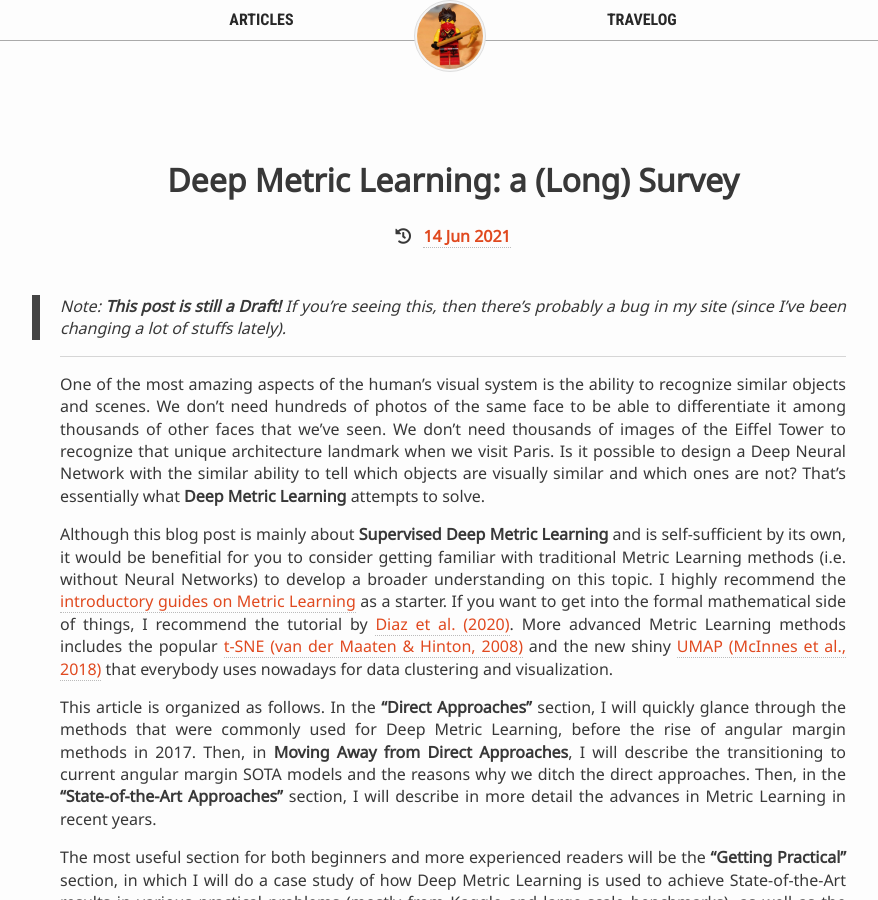
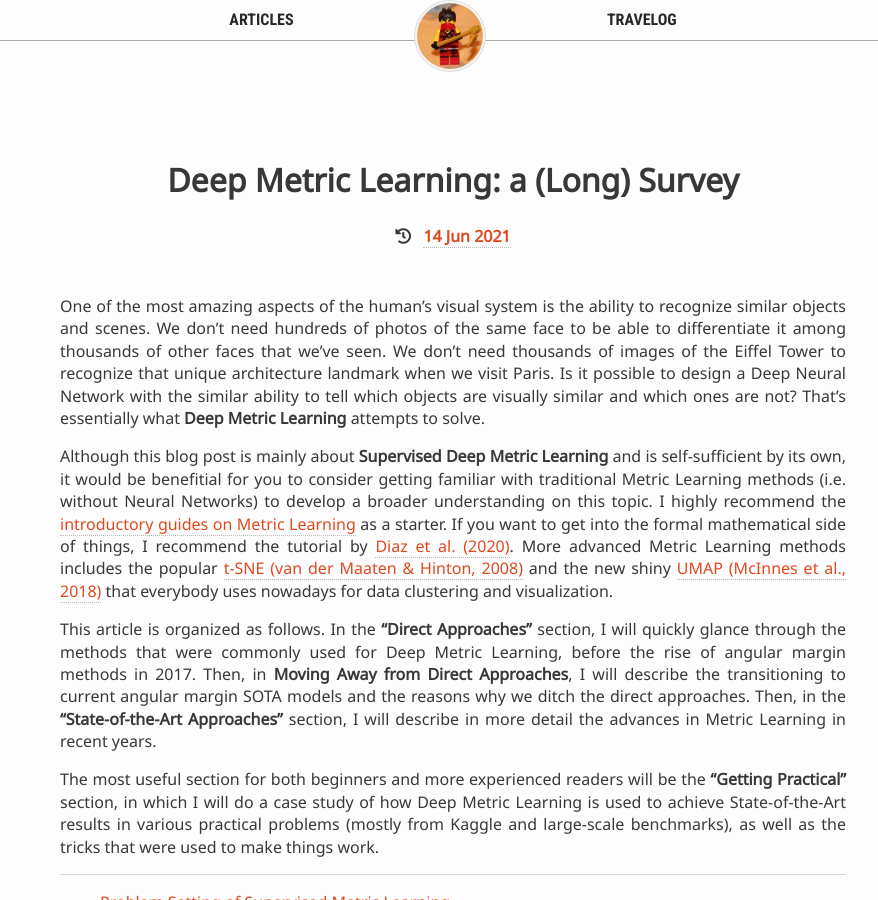
Before and after one commit to hav4ik/hav4ik.github.io, a Jekyll site: the page built from articles/_posts/2021-06-14-deep-metric-learning-survey.md, in a window 1280 px wide and 900 px high. Shown: the whole window, without its empty margins (187-1065 px from the left). Built offline with Jekyll 4.4.1, drawn with Linux system fonts in a browser that asks for light colours; nearby versions of some CDN libraries; some web fonts are replaced; formulas are drawn with MathJax 3; comment, search, counter and statistics services are not loaded; some of the changed lines change nothing that is shown.

Commit message:
Fixed date

```diff
--- a/articles/_posts/2021-06-14-deep-metric-learning-survey.md
+++ b/articles/_posts/2021-06-14-deep-metric-learning-survey.md
@@ -4,19 +4,14 @@
 type: "article"
 title: "Deep Metric Learning: a (Long) Survey"
 image:
-  feature: "/articles/images/2020-12-11-deep-metric-learning-survey/metric_losses.png"
+  feature: "/articles/images/2021-06-14-deep-metric-learning-survey/metric_losses.png"
   display: false
-commits: https://github.com/hav4ik/hav4ik.github.io/commits/master/articles/_posts/2020-12-11-deep-metric-learning-survey.md
+commits: https://github.com/hav4ik/hav4ik.github.io/commits/master/articles/_posts/2021-06-14-deep-metric-learning-survey.md
 tags: [deep-learning, survey]
 excerpt: "In this post, I'll briefly go over the common approaches for Deep Metric Learning, as well as the new methods proposed in recent years."
 comments: true
 hidden: false
 ---
-
-
-> Note: **This post is still a Draft!** If you're seeing this, then there's probably a bug in my site (since I've been changing a lot of stuffs lately).
-
---------------------------------------------------------------------------------------------
 
 
 One of the most amazing aspects of the human's visual system is the ability to recognize similar objects and scenes. We don't need hundreds of photos of the same face to be able to differentiate it among thousands of other faces that we've seen. We don't need thousands of images of the Eiffel Tower to recognize that unique architecture landmark when we visit Paris. Is it possible to design a Deep Neural Network with the similar ability to tell which objects are visually similar and which ones are not? That's essentially what **Deep Metric Learning** attempts to solve.
@@ -133,7 +128,7 @@
 ### Triplet Loss
 
 {% capture imblock_tripletloss %}
-    {{ site.url }}/articles/images/2020-12-11-deep-metric-learning-survey/triplet_loss.png
+    {{ site.url }}/articles/images/2021-06-14-deep-metric-learning-survey/triplet_loss.png
 {% endcapture %}
 {% capture imcaption_tripletloss %}
   Fig 1: The core idea of Triplet Loss (Image source: [Schroff et al. 2015](https://arxiv.org/abs/1503.03832))
@@ -167,7 +162,7 @@
 Despite its popularity, Triplet Loss has a lot of limitations. Over the past years, there have been a lot of efforts to improve the Triplet Loss objective, building on the same idea of sampling a bunch of data points, then pulling together similar samples and pushing away dissimilar ones in $$l_2$$ metric space.
 
 {% capture imblock_metriclosses %}
-    {{ site.url }}/articles/images/2020-12-11-deep-metric-learning-survey/metric_losses.png
+    {{ site.url }}/articles/images/2021-06-14-deep-metric-learning-survey/metric_losses.png
 {% endcapture %}
 {% capture imcaption_metriclosses %}
   Fig 2: A visual overview of different deep metric learning approaches that are based on the same idea as the Triplet Loss objective (Image source: [Kaya & Bilge, 2019](https://www.mdpi.com/2073-8994/11/9/1066/htm))
@@ -300,8 +295,8 @@
 Let's have a look at the training dynamics of the Softmax objective and how the resulting feature vectors are distributed relative to each other:
 
 {% capture imblock_softmaxmnist %}
-  {{ site.url }}/articles/images/2020-12-11-deep-metric-learning-survey/softmax_train.gif
-  {{ site.url }}/articles/images/2020-12-11-deep-metric-learning-survey/softmax_test.gif
+  {{ site.url }}/articles/images/2021-06-14-deep-metric-learning-survey/softmax_train.gif
+  {{ site.url }}/articles/images/2021-06-14-deep-metric-learning-survey/softmax_test.gif
 {% endcapture %}
 {% capture imcaption_softmaxmnist %}
   Fig 3: The training dynamics of Softmax Loss on MNIST. The feature maps were projected onto 2D space to produce this visualization. On the left is the dynamics on train set, and on the right is the dynamics on test set. (Image source: [KaiYang Zhou](https://github.com/KaiyangZhou/pytorch-center-loss))
@@ -320,8 +315,8 @@
 where $$c_j$$ is also updated using gradient descent with $$\mathcal{L}_\text{center}$$ and can be thought of as moving mean vector of the set of feature vectors of class $$j$$. If we now visualize the training dynamics and resulting distribution of feature vectors of Center Loss on MNIST, we will see that it is much more discriminative comparing to Softmax Loss.
 
 {% capture imblock_centermnist %}
-  {{ site.url }}/articles/images/2020-12-11-deep-metric-learning-survey/center_train.gif
-  {{ site.url }}/articles/images/2020-12-11-deep-metric-learning-survey/center_test.gif
+  {{ site.url }}/articles/images/2021-06-14-deep-metric-learning-survey/center_train.gif
+  {{ site.url }}/articles/images/2021-06-14-deep-metric-learning-survey/center_test.gif
 {% endcapture %}
 {% capture imcaption_centermnist %}
   Fig 4: The training dynamics of Center Loss on MNIST. The feature maps were projected onto 2D space to produce this visualization. On the left is the dynamics on train set, and on the right is the dynamics on test set. (Image source: [KaiYang Zhou](https://github.com/KaiyangZhou/pytorch-center-loss))
@@ -425,7 +420,7 @@
 The differences between Softmax, Modified Softmax, and SphereFace is schematically shown below.
 
 {% capture imblock_sphereface_1 %}
-    {{ site.url }}/articles/images/2020-12-11-deep-metric-learning-survey/sphereface_1.svg
+    {{ site.url }}/articles/images/2021-06-14-deep-metric-learning-survey/sphereface_1.svg
 {% endcapture %}
 {% capture imcaption_sphereface_1 %}
   Fig 5: Difference between Softmax, Modified Softmax, and SphereFace. A 2D features model was trained on CASIA data to produce this visualizations. One can see that features learned by the original softmax loss can not be
@@ -483,7 +478,7 @@
 
 <a name="fig-cosface-1"></a>
 {% capture imblock_cosface_1 %}
-    {{ site.url }}/articles/images/2020-12-11-deep-metric-learning-survey/cosface_1.svg
+    {{ site.url }}/articles/images/2021-06-14-deep-metric-learning-survey/cosface_1.svg
 {% endcapture %}
 {% capture imcaption_cosface_1 %}
   Fig 6: Geometrical interpretation of CosFace from feature perspective. Different colors represents feature space from different classes. CosFace has a relatively compact feature region compared with Modified Softmax (Image source: [Wang et al. 2018](https://arxiv.org/abs/1801.09414))
@@ -525,7 +520,7 @@
 
 <a name="fig-cosface-2"></a>
 {% capture imblock_cosface_2 %}
-    {{ site.url }}/articles/images/2020-12-11-deep-metric-learning-survey/cosface_2.svg
+    {{ site.url }}/articles/images/2021-06-14-deep-metric-learning-survey/cosface_2.svg
 {% endcapture %}
 {% capture imcaption_cosface_2 %}
   Fig 7: Decision boundaries of different loss functions in cosine space (Image source: [Wang et al. 2018](https://arxiv.org/abs/1801.09414))
@@ -559,7 +554,7 @@
 
 <a name="fig-arcface"></a>
 {% capture imblock_arcface %}
-    {{ site.url }}/articles/images/2020-12-11-deep-metric-learning-survey/arcface.svg
+    {{ site.url }}/articles/images/2021-06-14-deep-metric-learning-survey/arcface.svg
 {% endcapture %}
 {% capture imcaption_arcface %}
   Fig 8: Decision boundaries of different loss functions in the angle space. ArcFace has a constant linear angular margin throughout the whole interval. (Image source: [Deng et al. 2019](https://openaccess.thecvf.com/content_CVPR_2019/papers/Deng_ArcFace_Additive_Angular_Margin_Loss_for_Deep_Face_Recognition_CVPR_2019_paper.pdf))
@@ -596,7 +591,7 @@
 
 <a name="fig-adacos-s-anal"></a>
 {% capture imblock_adacos_s_anal %}
-    {{ site.url }}/articles/images/2020-12-11-deep-metric-learning-survey/adacos_s_analysis.svg
+    {{ site.url }}/articles/images/2021-06-14-deep-metric-learning-survey/adacos_s_analysis.svg
 {% endcapture %}
 {% capture imcaption_adacos_s_anal %}
   Fig 9: curves of $$P_{i,j}$$ by choosing different ArcFace scale parameters (Image source: [Zhang et al. 2019](https://openaccess.thecvf.com/content_CVPR_2019/papers/Zhang_AdaCos_Adaptively_Scaling_Cosine_Logits_for_Effectively_Learning_Deep_Face_CVPR_2019_paper.pdf))
@@ -609,7 +604,7 @@
 
 <a name="fig-adacos-m-anal"></a>
 {% capture imblock_adacos_m_anal %}
-    {{ site.url }}/articles/images/2020-12-11-deep-metric-learning-survey/adacos_m_analysis.svg
+    {{ site.url }}/articles/images/2021-06-14-deep-metric-learning-survey/adacos_m_analysis.svg
 {% endcapture %}
 {% capture imcaption_adacos_m_anal %}
   Fig 10: curves of $$P_{i,j}$$ by choosing different ArcFace margin parameters (Image source: [Zhang et al. 2019](https://openaccess.thecvf.com/content_CVPR_2019/papers/Zhang_AdaCos_Adaptively_Scaling_Cosine_Logits_for_Effectively_Learning_Deep_Face_CVPR_2019_paper.pdf))
@@ -703,7 +698,7 @@
 
 <a name="fig-humpback-intro"></a>
 {% capture imblock_humpback_intro %}
-    {{ site.url }}/articles/images/2020-12-11-deep-metric-learning-survey/humpback_whale_intro.png
+    {{ site.url }}/articles/images/2021-06-14-deep-metric-learning-survey/humpback_whale_intro.png
 {% endcapture %}
 {% capture imcaption_humpback_intro %}
   Fig 11: Example of 9 photos of the same whale from the training data
@@ -740,7 +735,7 @@
 
 <a name="fig-google-landmarks-intro"></a>
 {% capture imblock_google_landmarks_intro %}
-    {{ site.url }}/articles/images/2020-12-11-deep-metric-learning-survey/google_landmarks_intro.png
+    {{ site.url }}/articles/images/2021-06-14-deep-metric-learning-survey/google_landmarks_intro.png
 {% endcapture %}
 {% capture imcaption_google_landmarks_intro %}
   Fig 12: Some beautiful samples from Google Landmarks Dataset V2
@@ -765,7 +760,7 @@
 
 <a name="fig-net-gem-af"></a>
 {% capture imblock_net_gem_af %}
-    {{ site.url }}/articles/images/2020-12-11-deep-metric-learning-survey/arcface_network_arch.png
+    {{ site.url }}/articles/images/2021-06-14-deep-metric-learning-survey/arcface_network_arch.png
 {% endcapture %}
 {% capture imcaption_net_gem_af %}
   Fig 13: The variants of this architecture were used by all teams in top 100.
@@ -799,7 +794,7 @@
 
 <a name="fig-shopee-intro"></a>
 {% capture imblock_shopee_intro %}
-    {{ site.url }}/articles/images/2020-12-11-deep-metric-learning-survey/shopee_intro.png
+    {{ site.url }}/articles/images/2021-06-14-deep-metric-learning-survey/shopee_intro.png
 {% endcapture %}
 {% include gallery images=imblock_shopee_intro cols=1 %}
 
```
